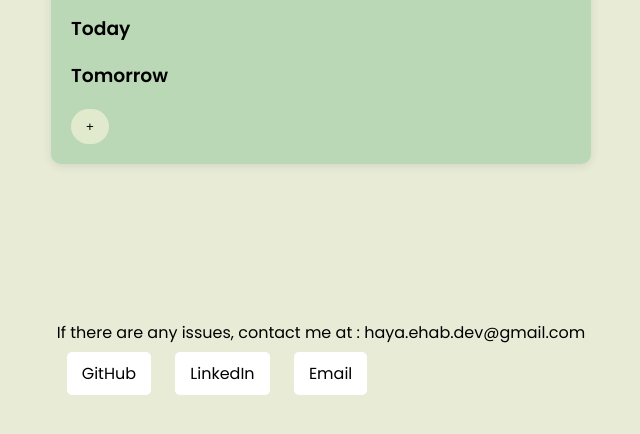
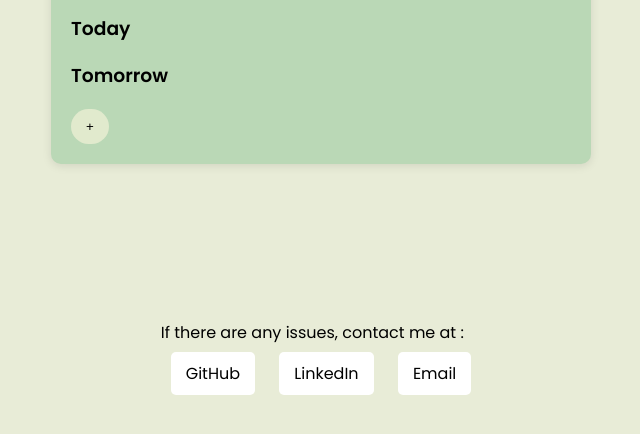
Before and after one commit to haya-ehab/To-Do-List-Project, a plain HTML site: page index.html in a window 1280 px wide. Shown: the part 364-798 px from the top of the page, without its empty margins (319-959 px from the left). Drawn offline with Linux system fonts and the light colour scheme.

Commit message:
Update index.html

```diff
--- a/index.html
+++ b/index.html
@@ -80,7 +80,7 @@
 <footer>
     <p id="contact-info" data-en="Contact me at: haya.ehab.dev@gmail.com" data-ar="تواصل معي على: haya.ehab.dev@gmail.com">
         If there are any issues,
-        contact me at : haya.ehab.dev@gmail.com
+        contact me at :
     </p>
     <div class="social-links">
         <a href="https://github.com/haya-ehab" target="_blank" class="social-button">GitHub</a>
```
